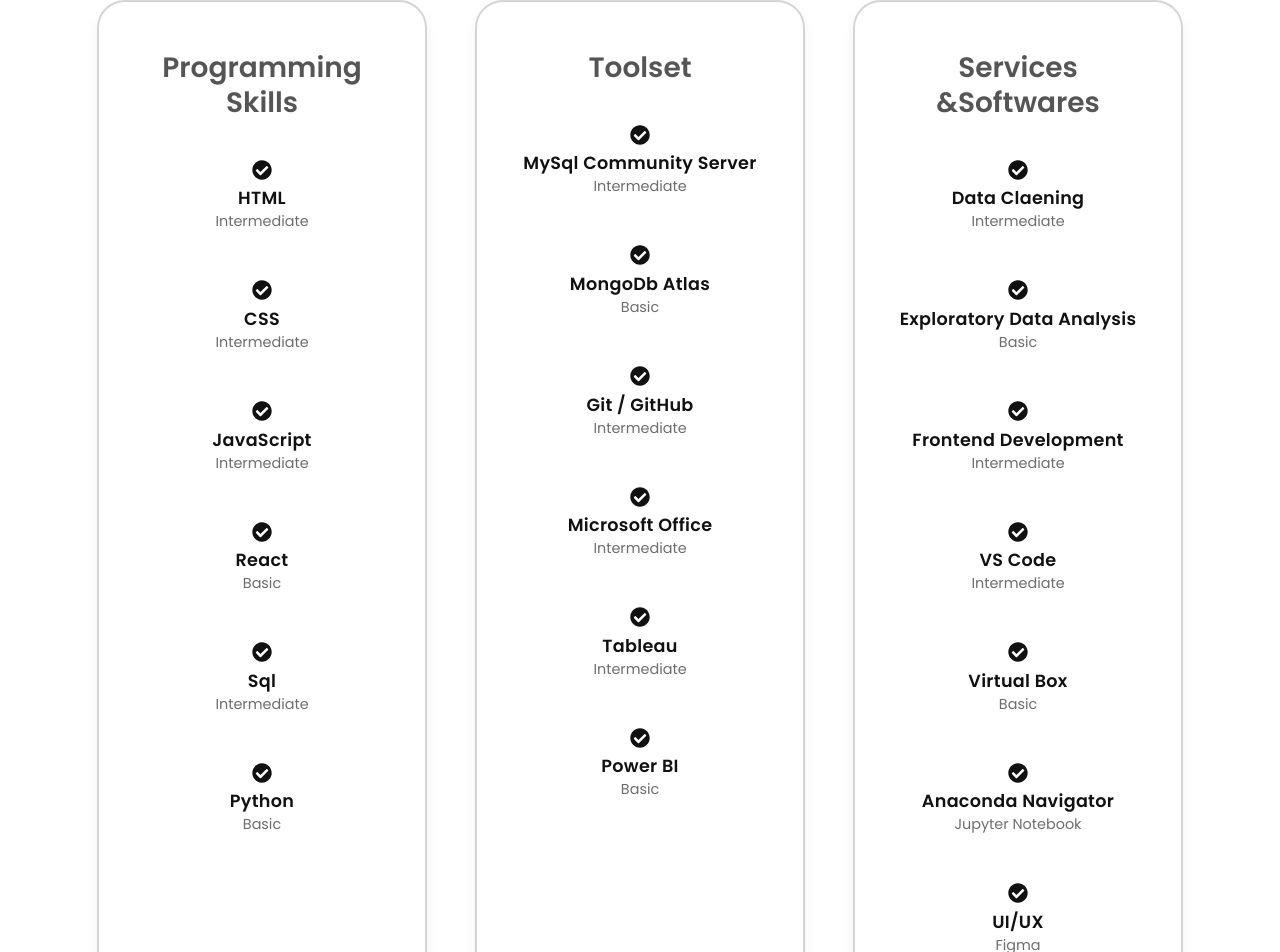
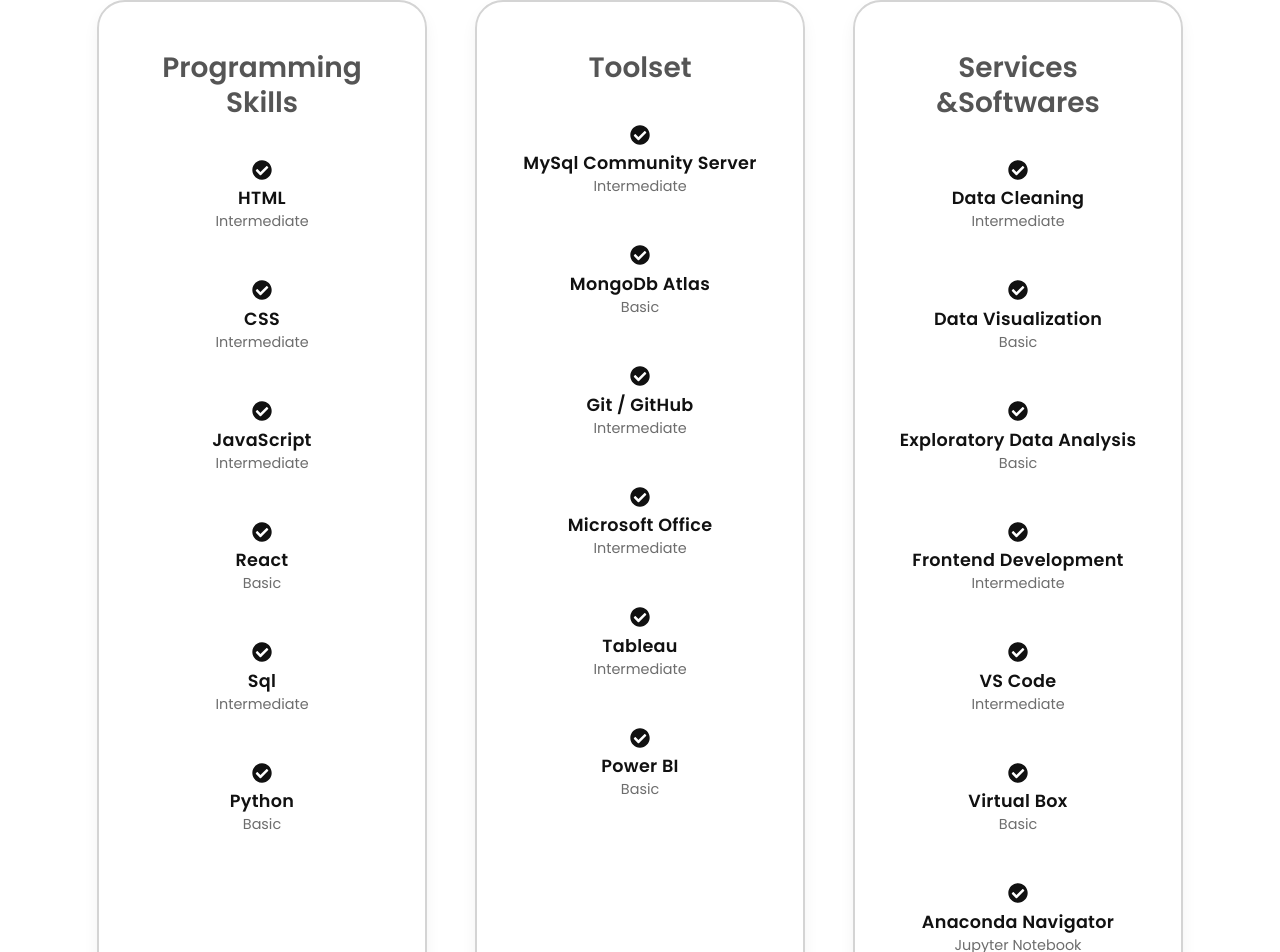
Before and after one commit to Aditya-Chabba/Portfolio-React-, a React (Vite) app in the folder Portfolio (React)/: page / in a window 1280 px wide. Shown: the part 1959-2911 px from the top of the page. Built offline with nearby package versions, Linux system fonts and the light colour scheme; the HTML template or start-up script is replaced by a standard one.

Commit message:
Update Skills.jsx
added skill

```diff
--- a/Portfolio (React)/src/components/Skills.jsx
+++ b/Portfolio (React)/src/components/Skills.jsx
@@ -27,7 +27,8 @@
   {
     title: 'Services &\nSoftwares',
     items: [
-      { name: 'Data Claening', level: 'Intermediate' },
+      { name: 'Data Cleaning', level: 'Intermediate' },
+      { name: 'Data Visualization', level: 'Basic' },
       { name: 'Exploratory Data Analysis', level: 'Basic' },
       { name: 'Frontend Development', level: 'Intermediate' },
       { name: 'VS Code', level:'Intermediate'},
```
